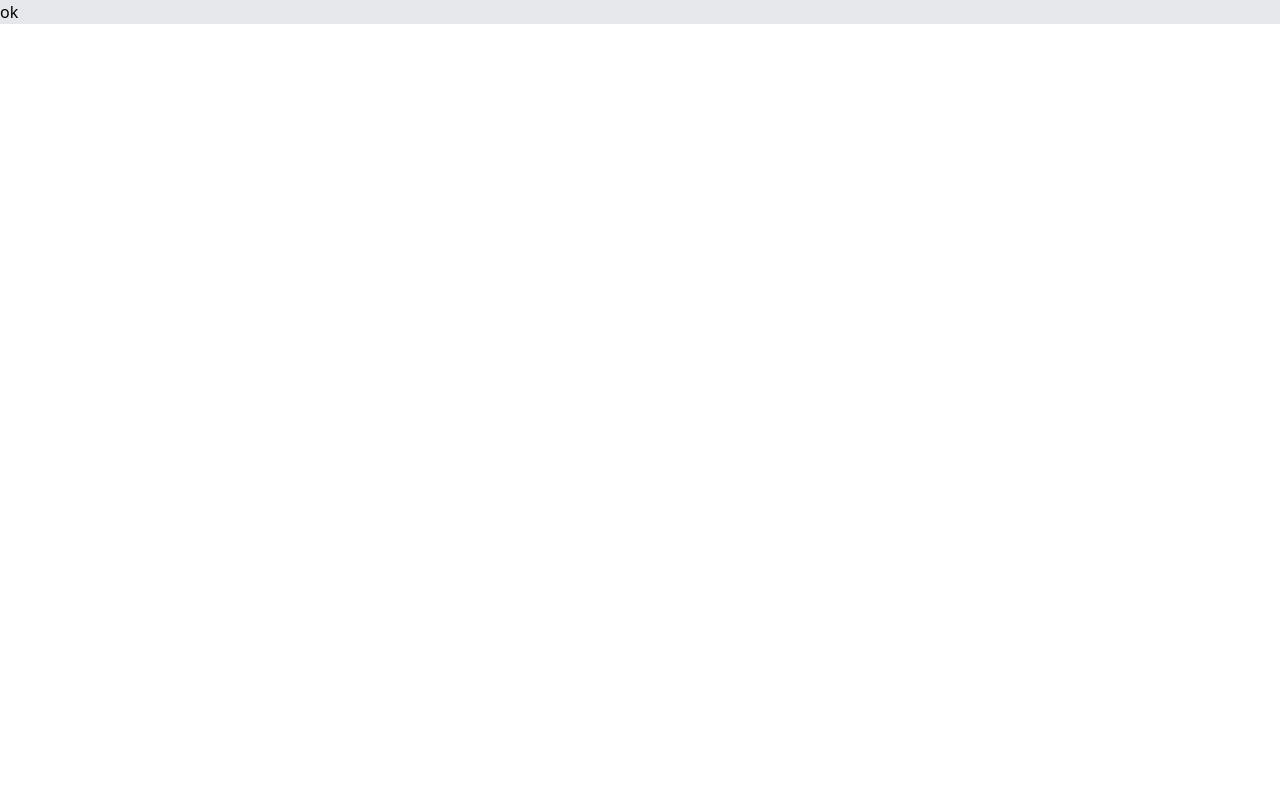
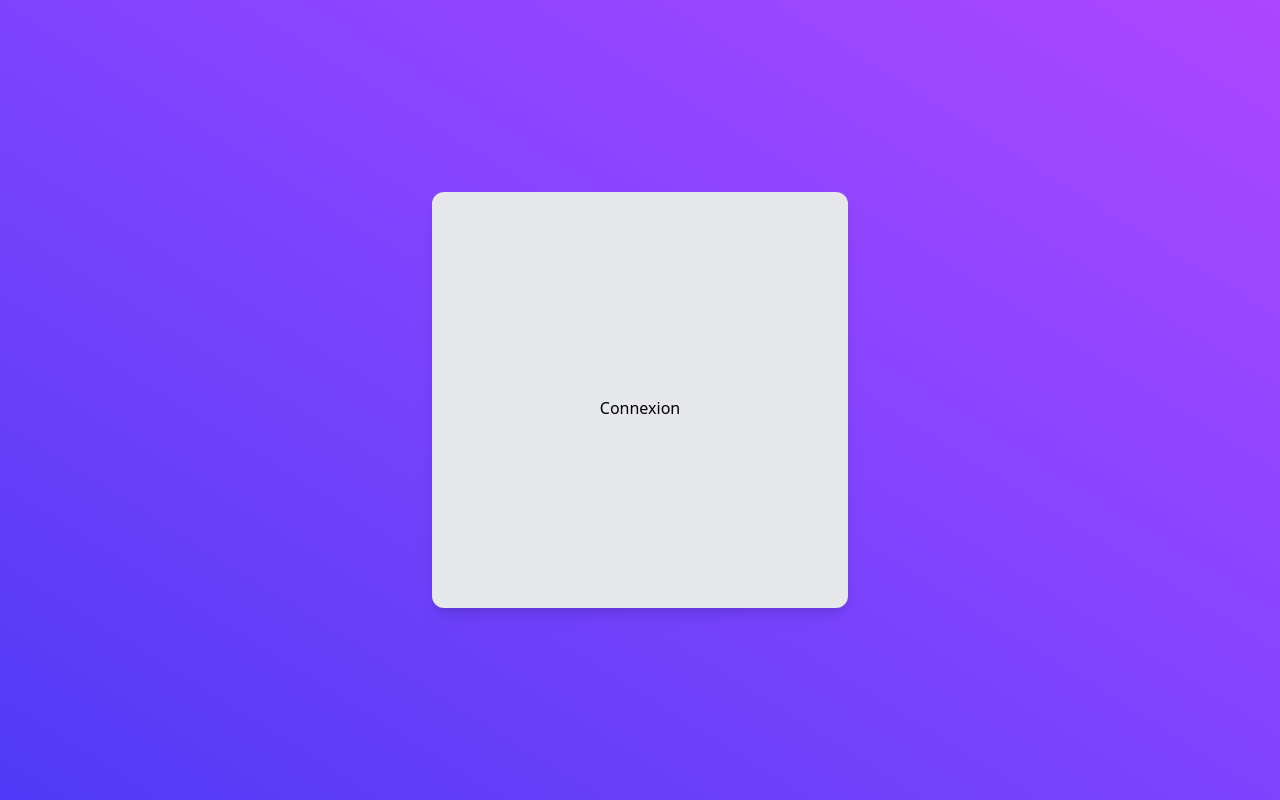
Before and after one commit to MeghCH/E-Todo, a React (Vite) app in the folder front-end/: page / in a window 1280 px wide. Built offline with nearby package versions, Linux system fonts and the light colour scheme.

Commit message:
component parents connexion

```diff
--- /dev/null
+++ b/front-end/lib/useLocalStorage.jsx
@@ -0,0 +1,18 @@
+import { useEffect, useState } from "react";
+
+function useLocalStorage(key, initial) {
+  const [value, setValue] = useState(
+    (localStorage.getItem(key) && JSON.parse(localStorage.getItem(key))) ||
+      initial
+  );
+
+  const a = localStorage.getItem(key) || 2;
+  console.log(a);
+  useEffect(() => {
+    localStorage.setItem(key, JSON.stringify(value));
+  }, [key, value]);
+
+  return [value, setValue];
+}
+
+export default useLocalStorage;
--- a/front-end/package.json
+++ b/front-end/package.json
@@ -24,6 +24,7 @@
     "eslint-plugin-react-hooks": "^5.2.0",
     "eslint-plugin-react-refresh": "^0.4.22",
     "globals": "^16.4.0",
-    "vite": "^7.1.7"
+    "vite": "^7.1.7",
+    "vite-plugin-svgr": "^4.5.0"
   }
 }
--- a/front-end/src/App.jsx
+++ b/front-end/src/App.jsx
@@ -1,5 +1,11 @@
 function App() {
-  return <div className="bg-gray-200">ok</div>;
+  return (
+    <div className="min-h-screen bg-linear-to-bl from-purple-500 to-indigo-600 flex items-center justify-center">
+      <div className="w-104 h-104 bg-gray-200 rounded-xl shadow-lg flex items-center justify-center">
+        <div className="mt-4 text-grey-600 text-x">Connexion</div>
+      </div>
+    </div>
+  );
 }
 
 export default App;
--- a/front-end/vite.config.js
+++ b/front-end/vite.config.js
@@ -1,8 +1,9 @@
 import { defineConfig } from "vite";
 import react from "@vitejs/plugin-react";
 import tailwindcss from "@tailwindcss/vite";
+import svgr from "vite-plugin-svgr";
 
 // https://vite.dev/config/
 export default defineConfig({
-  plugins: [react(), tailwindcss()],
+  plugins: [react(), tailwindcss(), svgr()],
 });
```
Also changed, not shown: front-end/src/form.jsx (added), front-end/src/main.jsx (line endings or trailing spaces), 1 other file (tests, documents, lock files or other folders).
